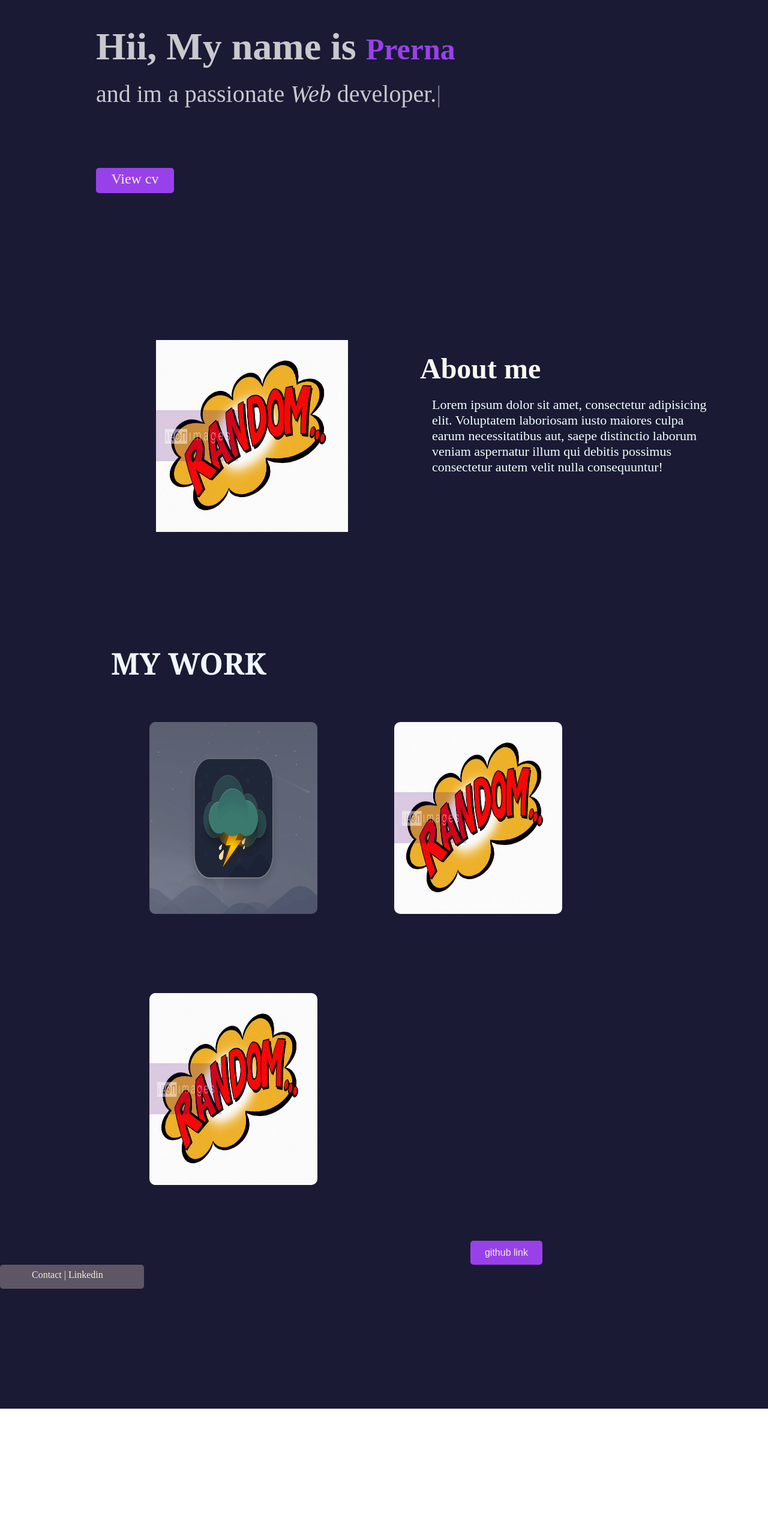
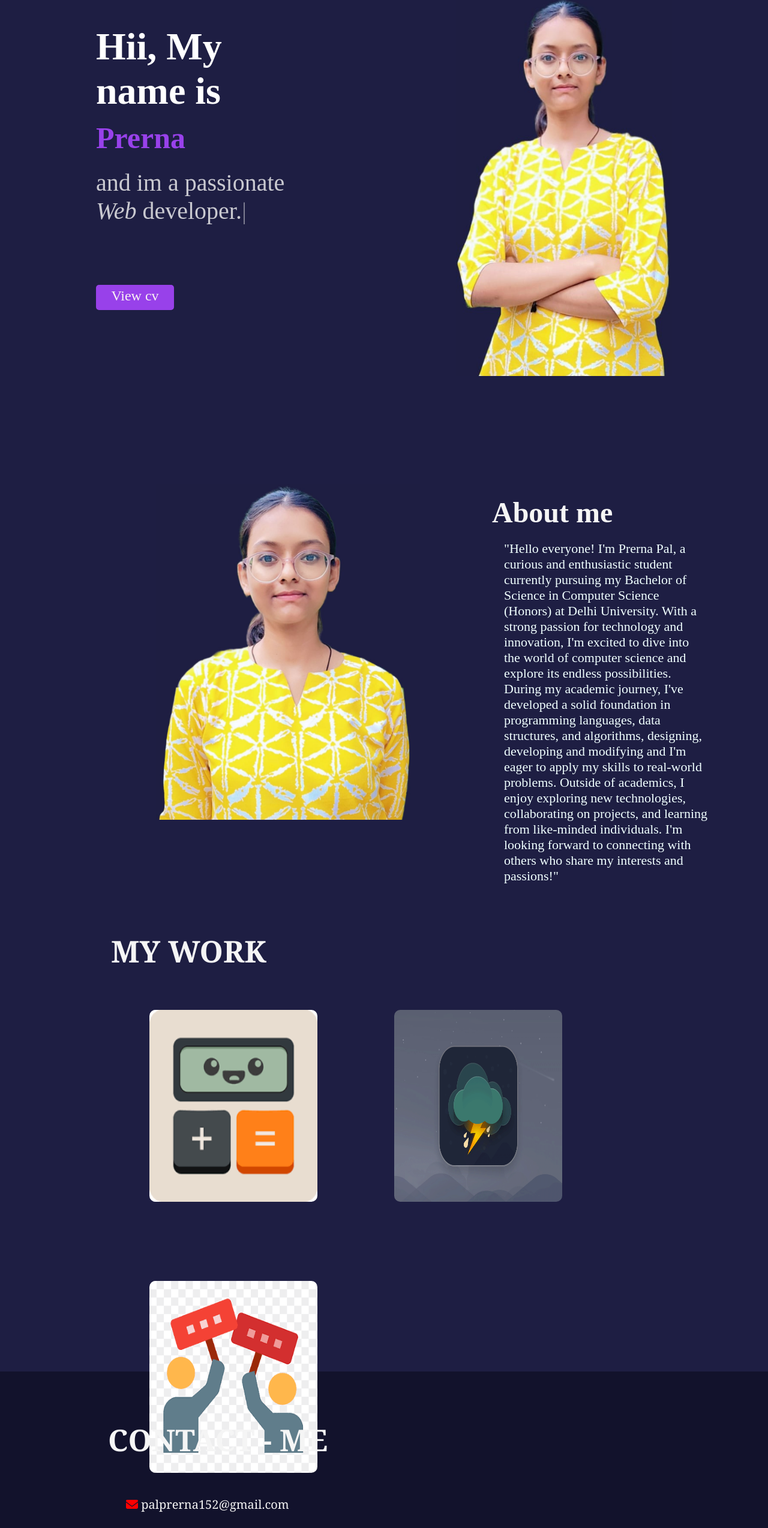
Before and after one commit to prerna22pal/Encryptix_task2, a plain HTML site: page index.html in a window 1280 px wide. Shown: the part 233-2781 px from the top of the page at 60% size. Before the commit the page ends 2582 px from the top, so only its background shows below. Drawn offline with nearby package versions, Linux system fonts and the light colour scheme.

Commit message:
first commit

```diff
--- a/index.html
+++ b/index.html
@@ -5,6 +5,7 @@
   <meta name="viewport" content="width=device-width, initial-scale=1.0">
   <title>My portfolio</title>
   <link rel="stylesheet" href="style.css"/>
+  <script src="https://kit.fontawesome.com/ca52ec7531.js" crossorigin="anonymous"></script>
 
 </head>
 <body>
@@ -27,17 +28,19 @@
         <a href="prerna resume.pdf" download>View cv</a>
       </div>
     </div>
-    <img src="">
+    <img src="my.jpg">
   </div>
   <div class="about">
     <div>
-      <img src="img.jpg">
+      <img src="my2.jpg">
     </div>
 
     <div class="about-me">
       <h1>About me</h1>
       <p>
-        Lorem ipsum dolor sit amet, consectetur adipisicing elit. Voluptatem laboriosam iusto maiores culpa earum necessitatibus aut, saepe distinctio laborum veniam aspernatur illum qui debitis possimus consectetur autem velit nulla consequuntur!
+
+       "Hello everyone! I'm Prerna Pal, a curious and enthusiastic student currently pursuing my Bachelor of        Science in Computer Science (Honors) at Delhi University. With a strong passion for technology and        innovation, I'm excited to dive into the world of computer science and explore its endless possibilities.        During my academic journey, I've developed a solid foundation in programming languages, data structures,        and algorithms, designing, developing and modifying         and I'm eager to apply my skills to real-world        problems. Outside of academics, I enjoy exploring new technologies, collaborating on projects, and learning        from like-minded individuals. I'm looking forward to connecting with others who share my interests and        passions!"
+
       </p>
     </div>
   </div>
@@ -46,24 +49,27 @@
       <div class="workk">
         <p class="work-p"> MY WORK</p>
         <div class="work-container">
+          <div class="box"><img src="calc.png">
+            <div class="layer">
+              <h3>A Calculator</h3>
+              <p>It is a simple and fun calculator <br></p>
+              <a href="https://github.com/prerna22pal/encryptix-task1"  ><i class="fa-solid fa-link"></i></a>
+            </div>
+          </div>
 
           <div class="box">
             <img src="weather.gif">
             <div class="layer">
             <h3>Weather App</h3>
             <p>It gives you the current weather <br>information of weather of different cities</p>
+            <a href="https://github.com/prerna22pal/weather-app"  ><i class="fa-solid fa-link"></i></a>
             </div>
           </div>
-          <div class="box"><img src="img.jpg">
-            <div class="layer">
-              <h3>game</h3>
-              <p>It gives you the current weather<br> information of weather of different cities</p>
-            </div>
-          </div>
-          <div class="box"><img src="img.jpg">
+          <div class="box"><img src="game.png">
           <div class="layer">
-            <h3>game</h3>
-            <p>It gives you the current weather<br> information of weather of different cities</p>
+            <h3>A Game</h3>
+            <p>It is basically a  fun and simple fundamentals based tic-tac-toe game <br></p>
+            <a href="https://github.com/prerna22pal/tic-tac-toe-game"  ><i class="fa-solid fa-link"></i></a>
           </div>
           </div>
 
@@ -71,17 +77,30 @@
         </div>
       </div>
       <div class="btn">
-        <button>github link</button>
+        <button><a href="https://github.com/prerna22pal" download>Github Link</a></button>
       </div>
     </div>
     <div class="footer">
       <div class="contact">
-        <div class="details">
-          <a href="https://www.linkedin.com/in/prerna-pal-b57381274?utm_source=share&utm_campaign=share_via&utm_content=profile&utm_medium=android_app">Contact | Linkedin </a>
+        <p class="cont-p"> CONTACT - ME </p>
 
-    </div>
+        <p class="text1 "> <i class="fa-solid fa-envelope color"></i>  palprerna152@gmail.com</p>
+        <p class="text "> <i class="fa-solid fa-phone-volume color1"></i>  0123456789</p>
+
+        <div class="icons">
+          <a href="" <i class="fa-brands fa-square-instagram"></i> </a>
+          <a href="" <i class="fa-brands fa-facebook color2"></i></a>
+          <a href="https://www.linkedin.com/in/prerna-pal-b57381274?utm_source=share&utm_campaign=share_via&utm_content=profile&utm_medium=android_app" <i class="fa-brands fa-linkedin"></i></a>
+          <a href="" <i class="fa-brands fa-twitter"></i></a>
+
+        </div>
+
+         <!-- <a href="https://www.linkedin.com/in/prerna-pal-b57381274?utm_source=share&utm_campaign=share_via&utm_content=profile&utm_medium=android_app">Contact | Linkedin </a>-->
+
+
       </div>
     </div>
+
 
     <script src="https://unpkg.com/typed.js@2.1.0/dist/typed.umd.js"></script>
     <script>
--- a/style.css
+++ b/style.css
@@ -6,7 +6,7 @@
 .navbar{
   height: 60px;
   width: 100%;
-  background-color: rgb(15, 15, 39);
+  background-color: rgb(18, 18, 44);
   color: white;
 }
 .navbar ul{
@@ -36,12 +36,18 @@
 
 }
 .self{
-  height: 50vmin;
-  background-color: rgb(26, 26, 52);
+  height: 80vmin;
+  background-color: #1e1e43;
   color: rgba(245, 245, 245, 0.797);
   display: flex;
-  justify-content: space-between;
+  gap: 30vmin;
   padding: 20vmin;
+
+}
+.self img{
+  height: 80vmin;
+  width: 45vmin;
+
 
 }
 .self2{
@@ -70,22 +76,24 @@
 }
 .self h1{
   font-size: 8vmin;
+  color: rgb(255, 255, 255);
 }
 
 .self p{
   font-size: 5vmin;
+
 }
 .about{
-  height: 60vmin;
-  background-color: rgb(26, 26, 52);
+  height: 90vmin;
+  background-color: #1e1e43;
   display: flex;
   color: azure;
   padding: 10px;
   gap: 5rem;
 }
 .about img{
-  height: 40vmin;
-  width: 40vmin;
+  height: 70vmin;
+  width: 55vmin;
   margin-left: 30vmin;
   padding: 10px;
 }
@@ -100,21 +108,23 @@
 .about-me p {
   font-size:22px;
   margin: 20px;
-
 }
 .about-me h1{
   font-size:3rem;
-  color: rgb(248, 248, 241);
+
+  color: whitesmoke;
 }
 .work{
-  height: 100%;
-  background-color: rgb(26, 26, 52);
+  height: 95vmin;
+  background-color: #1e1e43;
   color: aliceblue;
+
 
 }
 .work-p{
   font-size: 50px;
   font-weight: bold;
+  color: whitesmoke;
   font-family:Cambria, Cochin, Georgia, Times, 'Times New Roman', serif;
 }
 .workk{
@@ -144,7 +154,8 @@ button{
   color: antiquewhite;
   font-size: 1rem;
   border-radius: 5px;
-  border:none
+  border:none;
+  margin-top: 20px;
 }
 .btn{
   margin-left: 98vmin;
@@ -156,23 +167,74 @@ button:hover{
   font-weight: bolder;
 
 }
+.btn a {
+  text-decoration: none;
+  color: whitesmoke;
+}
 .hidden{
   visibility:hidden;
 }
 .footer{
-  height: 30vmin;
-  background-color: rgb(26, 26, 52);
-
+  height: 60vmin;
+  background-color: rgb(18, 18, 44);
 
 }
-.details{
-  color: antiquewhite;
-  height: 5vmin;
-  width: 30vmin;
+.contact{
+  margin-left: 60px;
+  padding: 60px;
 
-  background-color: rgb(94, 86, 101);
-  border-radius: 5px;
-  display: flex;
+}
+.layer a{
+  size: 50px;
+  margin-top: 220px;
+}
+.cont-p{
+  font-size: 50px;
+  font-weight: bold;
+  font-family:Cambria, Cochin, Georgia, Times, 'Times New Roman', serif;
+  color: whitesmoke;
+  padding: 20px;
+  margin-left: 40px;
+
+}
+.text{
+  font-size: 20px;
+  font-family:Cambria, Cochin, Georgia, Times, 'Times New Roman', serif;
+  color: rgb(245, 245, 245);
+  padding: 15px;
+  margin-left: 100px;
+
+}
+.color{
+  color: red;
+}
+.color1{
+  color: rgb(30, 212, 30);
+}
+
+.text1{
+  font-size: 20px;
+  font-family:Cambria, Cochin, Georgia, Times, 'Times New Roman', serif;
+  color: rgb(245, 245, 245);
+  padding: 10px;
+  margin-left: 80px;
+  margin-top: 30px;
+
+}
+.icons{
+  font-size: 30px;
+  font-family:Cambria, Cochin, Georgia, Times, 'Times New Roman', serif;
+  color: whitesmoke;
+  padding: 10px;
+  margin-left: 80px;
+  margin-top: 30px;
+}
+.icons a{
+  text-decoration: none;
+  background: none;
+  gap: 10rem;
+  color: rgba(197, 196, 196, 0.881);
+  margin: 8px;
 
 }
 .details a{
@@ -187,8 +249,8 @@ button:hover{
   width: 35vh;
   background: linear-gradient(to bottom, #33ccff 0%, #ffffff 78%);
   border-radius: 10px;
-  top: 180%;
-  bottom: 0%;
+  top: 240%;
+  bottom: 280%;
   position: absolute;
   opacity: 90%;
   overflow: hidden;
```
Also changed, not shown: a.jpg (added), calc.png (added), game.png (added), my.jpg (added), my2.jpg (added).
